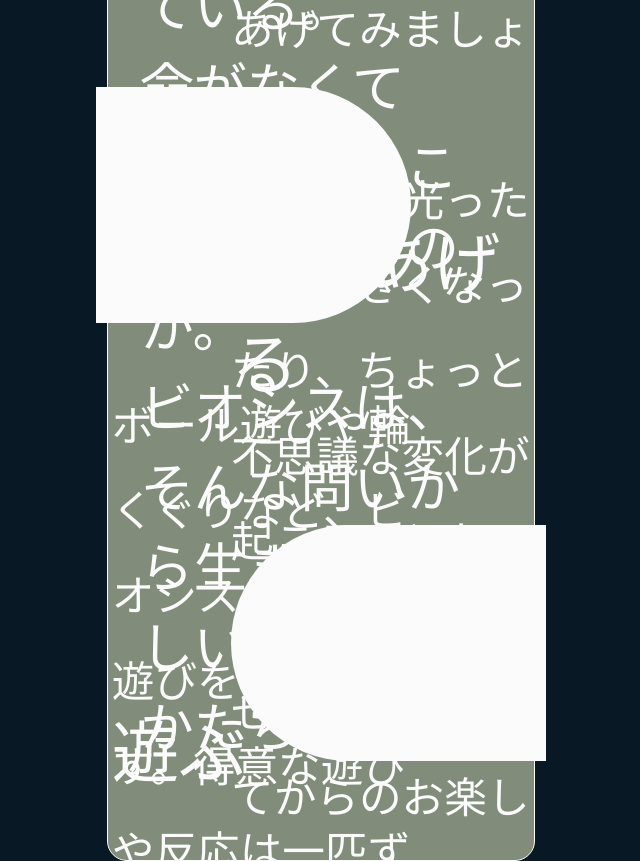
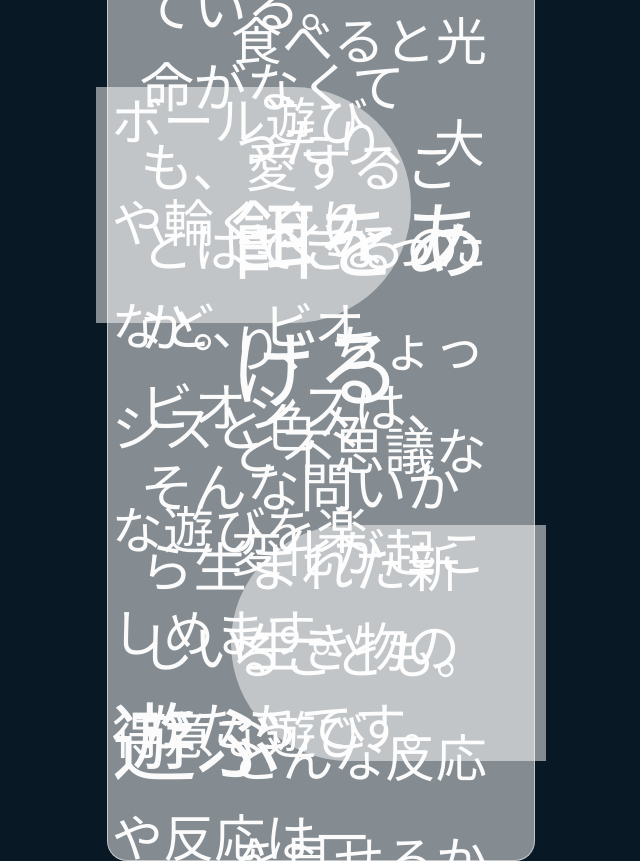
Before and after one commit to nh-biosis/biosis-site, a plain HTML site: page index.html in a window 1280 px wide. Shown: the part 1939-2800 px from the top of the page, without its empty margins (319-959 px from the left). Drawn offline with Linux system fonts and the light colour scheme.

Commit message:
Add files via upload

```diff
--- a/css/style.css
+++ b/css/style.css
@@ -5,8 +5,8 @@
   --font-color: #231815;
   --subfont-color: #fbfbfb;
   --main-color: #081825;
-  --sub-color: #a5c0e2;
-  --back-color: #fbfbfb;
+  --sub-color: #5F82AC;
+  --back-color: rgba(255, 255, 255, 0.5);
   --stn-mg: calc(var(--screen-height) / 10);
   --txt-mg: calc(var(--screen-height) / 45);
   --border-size: calc(var(--screen-height)/660);
@@ -18,8 +18,8 @@
   --dic-txt-fontsize: calc(100cqw / 28);
   --dic-txt-linehight: calc(var(--dic-txt-fontsize) * 2);
   --mtd-ttl-fontsize: calc(100cqw / 15);
-  --mtd-box-ttl-fontsize: calc(100cqw / 19);
-  --mtd-box-txt-fontsize: calc(100cqw / 30);
+  --mtd-box-ttl-fontsize: calc(100cqw / 15);
+  --mtd-box-txt-fontsize: calc(100cqw / 25);
   --mtd-box-txt-linehight: calc(var(--mtd-box-txt-fontsize) * 2);
   --light-weight: 300;
   --nomal-weight: 400;
@@ -121,6 +121,7 @@ main {
 #hero {
   width: 100%;
   height: var(--hero-hight);
+  background-color: var(--main-color);
 }
 
 #info {
@@ -149,7 +150,7 @@ main {
   padding: 20% 0 20% 0;
   width: 95%;
   height: auto;
-  background-color: rgba(250, 255, 209, 0.5);
+  background-color: var(--back-color);
   border: solid var(--border-size) var(--back-color);
   border-radius: 20px;
   display: flex;
@@ -217,13 +218,16 @@ main {
   height: 50%;
   width: 70%;
   position: absolute;
+  display: flex;
+  flex-direction: column;
+  justify-content: center;
   z-index: 3;
 }
 
 .mtd-txt-ttl1,
 .mtd-txt-ttl2 {
   width: auto;
-  height: calc(100% / 3);
+  height: calc(100% / 5);
   display: flex;
   align-items: center;
   font-size: var(--mtd-box-ttl-fontsize);
@@ -232,7 +236,7 @@ main {
 .mtd-txt1,
 .mtd-txt2 {
   width: auto;
-  height: calc(100% * 2 / 3);
+  height: calc(100% * 3 / 4);
   display: flex;
   justify-content: center;
   align-items: center;
@@ -330,7 +334,7 @@ main {
   margin: 2%;
   aspect-ratio: 1/1;
   border-radius: 10px;
-  background-color: rgba(250, 255, 209, 0.5);
+  background-color: var(--back-color);
   border: solid var(--border-size) var(--back-color);
 }
 
```
